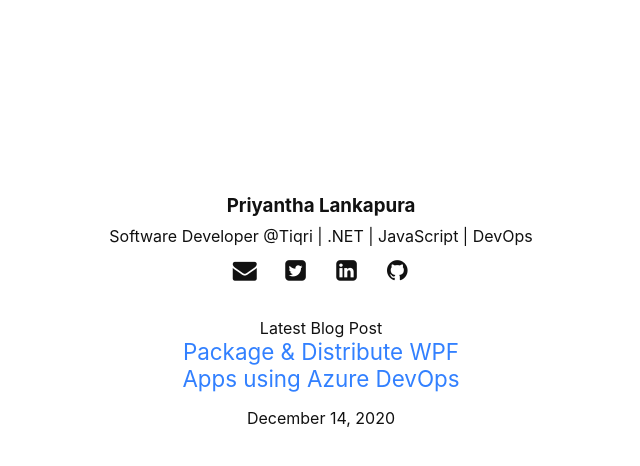
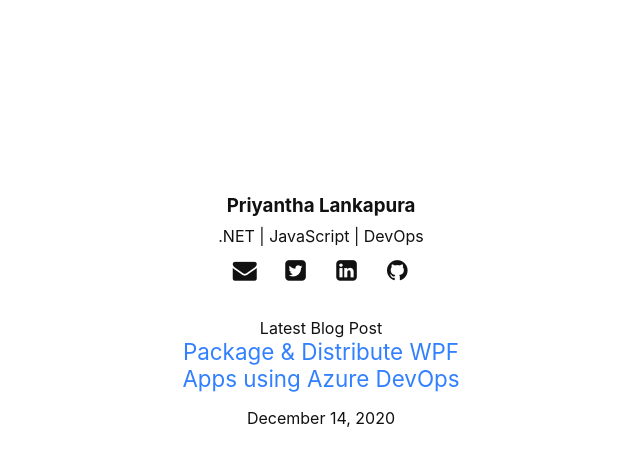
Before and after one commit to lankaapura/lankapura.net, a Jekyll site: the page built from index.html, in a window 1280 px wide. Shown: the top 466 px of the page, without its empty margins (319-959 px from the left). Built offline with Jekyll 4.4.1, drawn with Linux system fonts in a browser that asks for light colours; nearby versions of some CDN libraries; the list of posts is cut into pages by our own code; comment, search, counter and statistics services are not loaded.

Commit message:
update styles

```diff
--- a/_config.yml
+++ b/_config.yml
@@ -110,7 +110,7 @@ analytics:
 author:
   name             : "Priyantha Lankapura"
   avatar           : "/assets/images/priyantha-lanakapura.jpg" # path of avatar image, e.g. "/assets/images/bio-photo.jpg"
-  bio              : "Software Developer @Tiqri | .NET | JavaScript | DevOps"
+  bio              : ".NET | JavaScript | DevOps"
   location         : "Colombo, Sri Lanka"
   email            : "hello@lankapura.net"
   uri              :
--- a/_sass/custom.scss
+++ b/_sass/custom.scss
@@ -13,18 +13,18 @@
 
 @media (min-width: 80em)
 {
-  .page {
-    width: calc(100% - 200px);
-    padding-right: 200px;
-  }
+  // .page {
+  //   width: calc(100% - 200px);
+  //   padding-right: 200px;
+  // }
 
   html {
     font-size: 16px;
   }
 
   .page__related {
-    width: calc(100% - 200px);
-    padding-right: 200px;
+    // width: calc(100% - 200px);
+    // padding-right: 200px;
     margin-top: unset;
     border-top: unset;
   }
```
